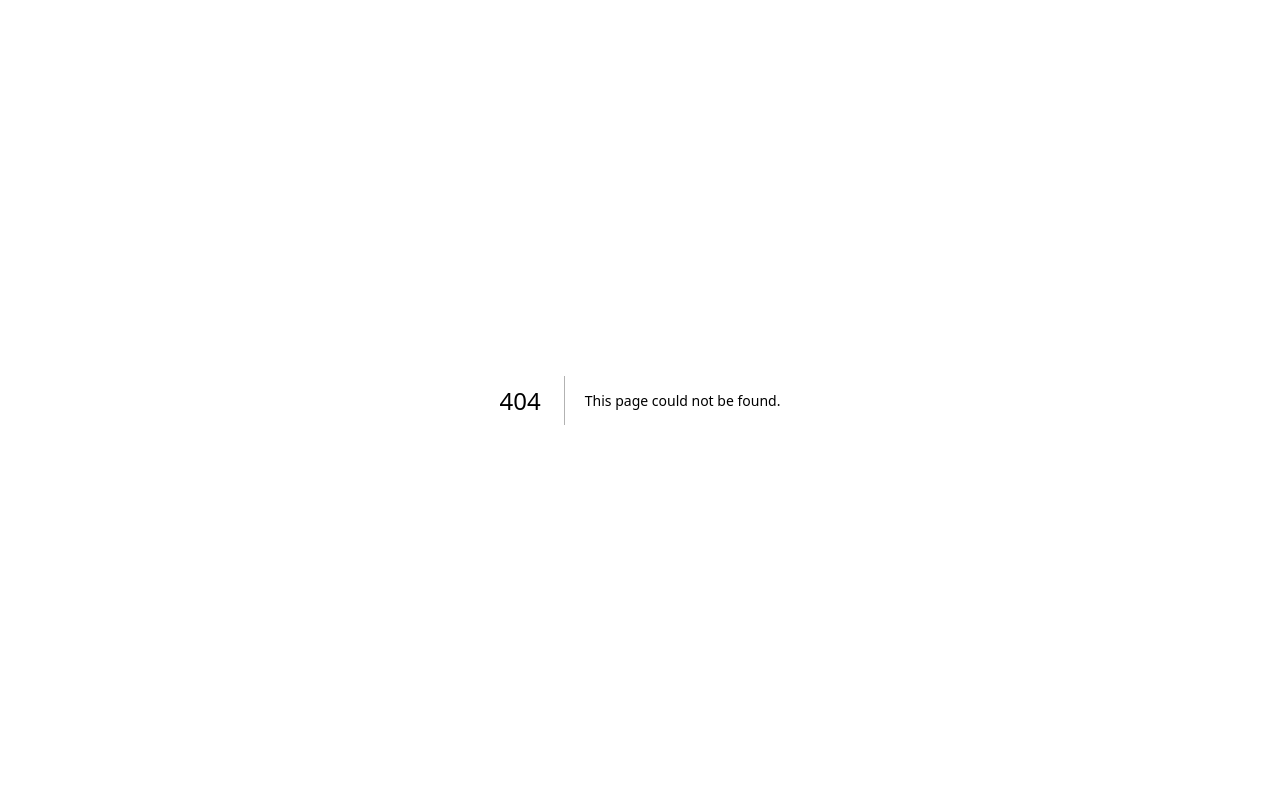
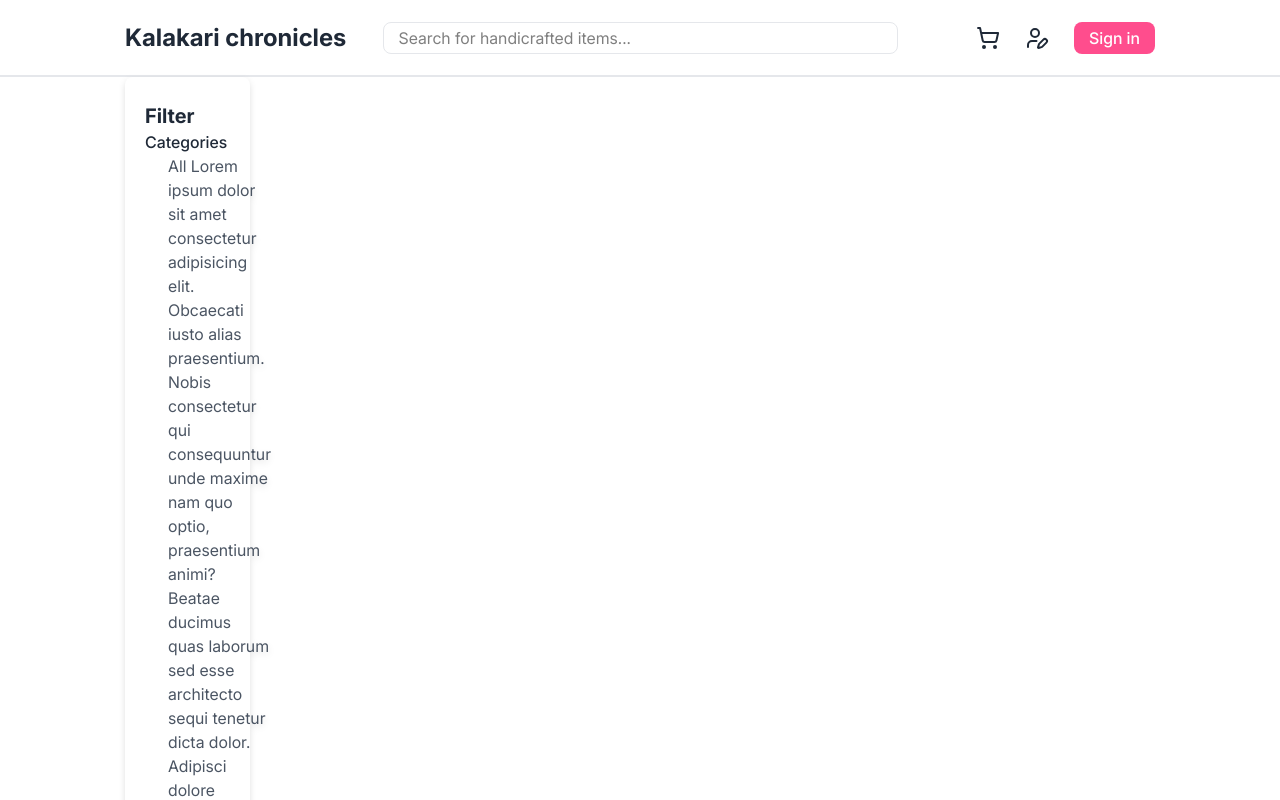
Before and after one commit to JunaidParkar/kalakari-chronicles, a Next.js app: page /search in a window 1280 px wide. Before the commit this address had no page. Shown: the top 800 px of the page. Built offline with nearby package versions, Linux system fonts and the light colour scheme.

Commit message:
main page design completed

```diff
--- /dev/null
+++ b/app/search/page.jsx
@@ -0,0 +1,37 @@
+import { ShoppingCart, UserPen } from 'lucide-react'
+import React from 'react'
+
+const Page = () => {
+  return (
+    <>
+      <div className='w-full px-[125px] border-0 border-b-[2px] border-white-border'>
+        <div className='w-full h-[75px] flex items-center justify-between'>
+          <h3 className='w-[25%] text-start font-inter-bold text-[24px] leading-[32px] text-text-normal-black'>Kalakari chronicles</h3>
+          <input type="text" name="" id="" placeholder='Search for handicrafted items...' className='w-[50%] border-[1px] border-white-border h-[32px] px-[15px] font-inter-regular text-[16px] leading-[24px] rounded-[8px] outline-0' />
+          <div className='flex flex-row items-center gap-[25px] w-[25%] justify-end'>
+            <ShoppingCart size={24} color='#1F2937' className='cursor-pointer' />
+            <UserPen size={24} color='#1F2937' className='cursor-pointer' />
+            <div className='px-[15px] h-[32px] bg-pink-accent rounded-[8px] flex justify-center items-center cursor-pointer'><p className='font-inter-medium text-[16px] leading-[24px] text-white'>Sign in</p></div>
+          </div>
+        </div>
+      </div>
+
+      <div className='w-full px-[125px] flex gap-[15px]'>
+        <div className='h-full w-[calc(25%-7.5px-125px)] rounded-[8px] bg-white drop-shadow-md px-[20px] py-[25px]'>
+          <h3 className='font-inter-bold text-[20px] leading-[28px] text-text-normal-black'>Filter</h3>
+          <div>
+            <h3 className='font-inter-medium text-[16px] leading-[24px] text-text-normal-black'>Categories</h3>
+            <div>
+              <ul>
+                <li className='flex gap-[10px]'><input type="checkbox" name="" id="" className='accent-text-secondary-black' /> <p className='font-inter-regular text-[16px] leading-[24px] text-text-secondary-black'>All Lorem ipsum dolor sit amet consectetur adipisicing elit. Obcaecati iusto alias praesentium. Nobis consectetur qui consequuntur unde maxime nam quo optio, praesentium animi? Beatae ducimus quas laborum sed esse architecto sequi tenetur dicta dolor. Adipisci dolore temporibus minima eius ab beatae delectus non voluptate eos, architecto molestiae facere numquam! Repellendus, atque modi similique omnis sint itaque laboriosam doloremque saepe dolore reiciendis fugiat ratione accusamus. Perferendis perspiciatis cum facilis eveniet! Cumque veniam fuga, explicabo reprehenderit ab similique numquam sit commodi, quos itaque quidem voluptatum facilis iure nobis deleniti porro odit vero quibusdam pariatur nesciunt. Eligendi esse repellendus qui ex beatae! Officiis labore eos dolores placeat quod ut sed minima voluptates. Adipisci aperiam suscipit laboriosam at mollitia commodi nobis optio, voluptatum, et nulla non ipsa qui!</p></li>
+              </ul>
+            </div>
+          </div>
+        </div>
+        <div className='h-full w-[(75%-7.5px)] rounded-[8px]'></div>
+      </div>
+    </>
+  )
+}
+
+export default Page
```
Also changed, not shown: app/auth/login/page.jsx (renamed from app/login/page.jsx), app/auth/register/page.jsx (renamed from app/register/page.jsx).
